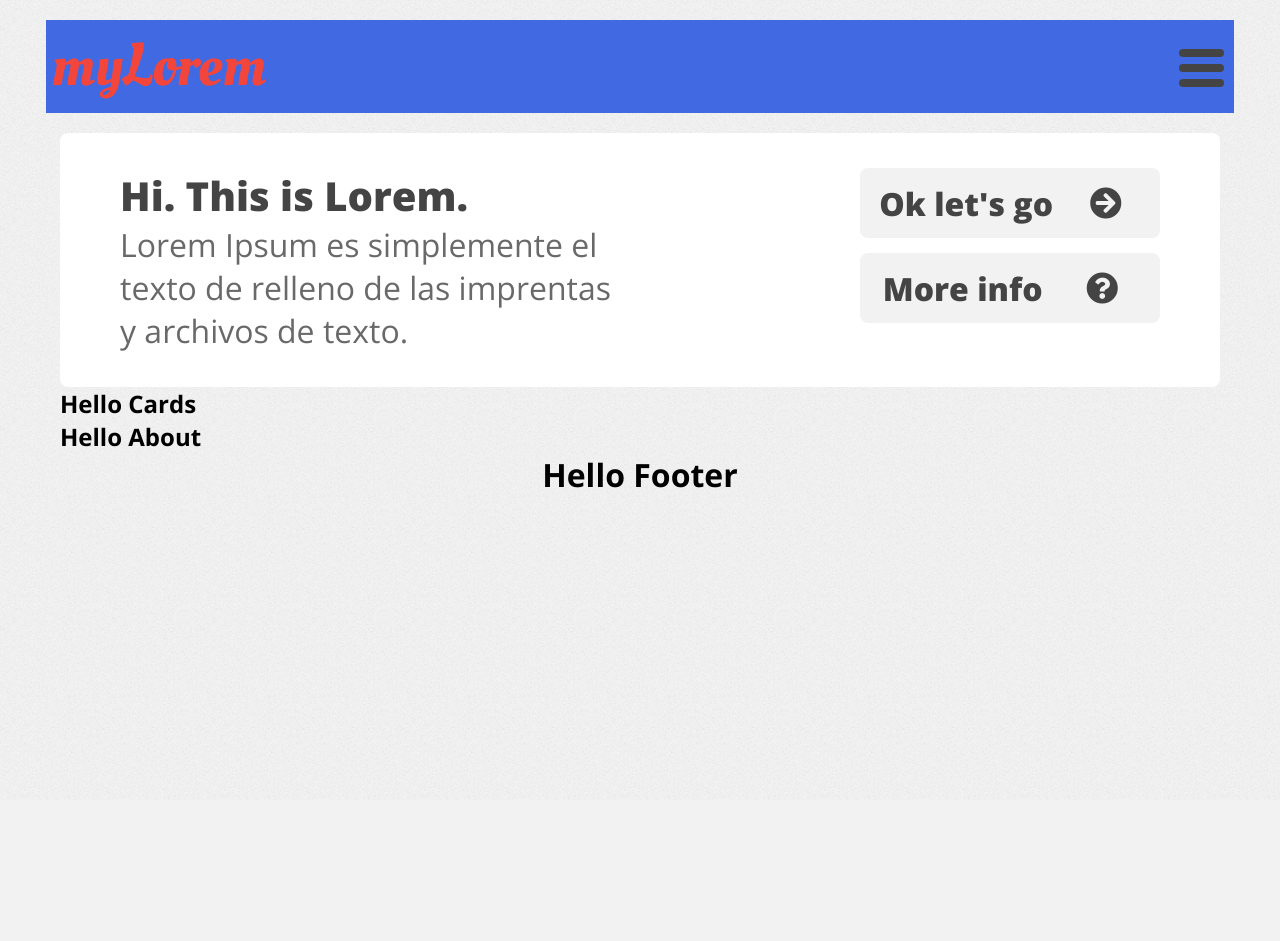
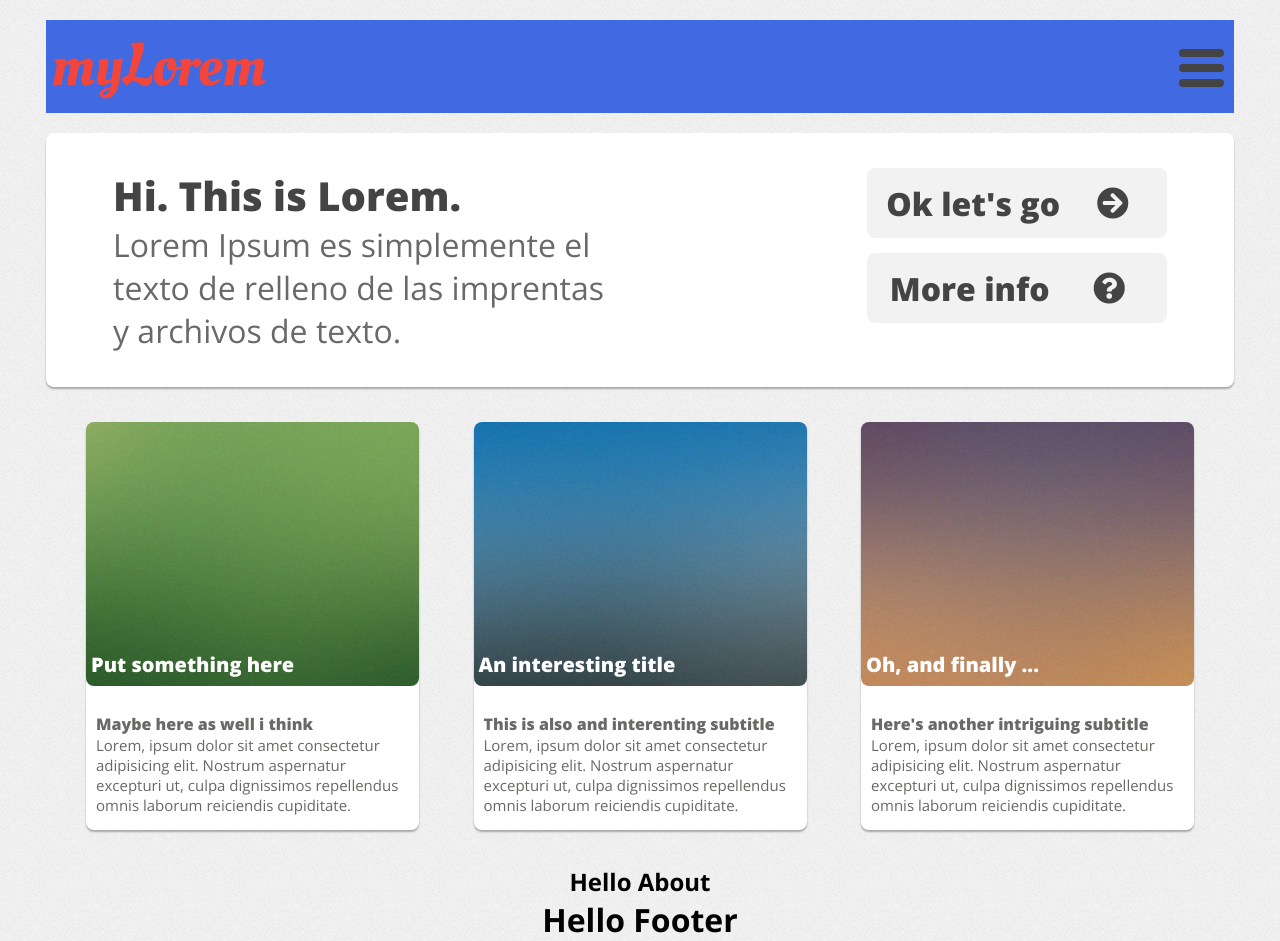
Before and after one commit to FabioFrontdev/Prueba-Frontend, a website: page public/index.html in a window 1280 px wide. Before the commit the page ends 800 px from the top, so only its background shows below. Drawn offline with nearby package versions, Linux system fonts and the light colour scheme.

Commit message:
Se crea elcomponente Cards con sus estilos y RWD

```diff
--- /dev/null
+++ b/dev/components/Cards.pug
@@ -0,0 +1,46 @@
+section#Cards.cards
+
+    div.container-card
+
+        div.container-card__image
+
+            img.container-card__item(src="./assets/pic01.jpg" alt="Pic 01")
+
+            h2.image-title Put something here
+
+        div.container-card__description
+
+            h3.image-subtitle Maybe here as well i think
+
+            p.image-description Lorem, ipsum dolor sit amet consectetur adipisicing elit. Nostrum aspernatur excepturi ut, culpa dignissimos repellendus omnis laborum reiciendis cupiditate.
+
+
+    div.container-card
+
+        div.container-card__image
+
+            img.container-card__item(src="./assets/pic02.jpg" alt="Pic 02")
+
+            h2.image-title An interesting title
+
+        div.container-card__description
+
+            h3.image-subtitle This is also and interenting subtitle
+
+            p.image-description Lorem, ipsum dolor sit amet consectetur adipisicing elit. Nostrum aspernatur excepturi ut, culpa dignissimos repellendus omnis laborum reiciendis cupiditate.
+
+
+
+    div.container-card
+
+        div.container-card__image
+
+            img.container-card__item(src="./assets/pic03.jpg" alt="Pic 03")
+
+            h2.image-title Oh, and finally ...
+
+        div.container-card__description
+
+            h3.image-subtitle Here's another intriguing subtitle
+
+            p.image-description Lorem, ipsum dolor sit amet consectetur adipisicing elit. Nostrum aspernatur excepturi ut, culpa dignissimos repellendus omnis laborum reiciendis cupiditate.
--- a/dev/components/template.pug
+++ b/dev/components/template.pug
@@ -15,14 +15,12 @@ html(lang="en")
 
             include menu
 
-        main.main
-            include Welcome
+        include Welcome
 
-            section#Cards.Cards
-                h1 Hello Cards
+        include Cards
 
-            section#About.About
-                h1 Hello About
+        section#About.About
+            h1 Hello About
 
         footer#Footer.footer
             h1 Hello Footer
--- /dev/null
+++ b/dev/scss/cards.scss
@@ -0,0 +1,92 @@
+@import "./vars.scss";
+
+.cards {
+    max-width: 1400px;
+    width: 100%;
+    padding: 15px 40px;
+    display: flex;
+    flex-direction: row;
+    align-items: flex-start;
+    justify-content: space-between;
+
+    @include mobile {
+        max-width: 376px;
+        min-width: 320px;
+        width: 100%;
+        height: auto;
+        flex-direction: column;
+        align-items: center;
+        padding: 0 5px;
+        margin-top: 10px;
+    }
+}
+
+.container-card {
+    width: 333px;
+    margin: 20px 0;
+    background-color: #fff;
+    border-radius: 8px;
+    -webkit-box-shadow: 0px 2px 2px 0px rgba(0,0,0,0.3);
+    -moz-box-shadow: 0px 2px 2px 0px rgba(0,0,0,0.3);
+    box-shadow: 0px 2px 2px 0px rgba(0,0,0,0.3);
+
+    @include mobile {
+        max-width: 350px;
+        min-width: 310px;
+        width: 100%;
+    }
+}
+
+.container-card__image {
+    display: flex;
+    flex-direction: column;
+    align-items: flex-start;
+    justify-content: center;
+    width: 333px;
+    object-fit: cover;
+    border-radius: 8px;
+
+    @include mobile {
+        width: 100%;
+    }
+}
+
+.container-card__item {
+    width: 333px;
+    object-fit: cover;
+    border-radius: 8px;
+
+    @include mobile {
+        max-width: 350px;
+        min-width: 310px;
+        width: 100%;
+    }
+}
+
+.image-title{
+    color: #fff;
+    font-size: 20px;
+    font-weight: 800;
+    position: relative;
+    top: -35px;
+    padding: 0 5px;
+}
+
+.container-card__description {
+    padding: 0  10px 15px 10px;
+    color: #696967;
+
+    @include mobile {
+        padding: 0 2px;
+    }
+
+    & .image-subtitle {
+        font-size: 16px;
+        font-weight: 800;
+    }
+
+    & .image-description {
+        font-size: 15px;
+        font-weight: 300;
+    }
+}
--- a/dev/scss/index.scss
+++ b/dev/scss/index.scss
@@ -4,6 +4,7 @@
 @import "./header.scss";
 @import "./toggle-menu.scss";
 @import "./welcome.scss";
+@import "./cards.scss";
 
 * {
     margin: 0;
@@ -11,6 +12,7 @@
 }
 
 body {
+
     background: url(../assets/images_bg01.png);
     background-size: 100px;
     background-color: $main-color;
@@ -19,26 +21,27 @@ body {
     flex-direction: column;
     align-items: center;
     justify-content: center;
+    font-family: $universal-font;
 
     @include mobile{
         background-color: $main-color;
         padding: 0;
+        width: 100%;
+        max-width: 375px;
+        min-width: 320px;
     }
 
     @include tablet{
         background-color: $main-color;
+
     }
 
     @include laptop{
         background-color: $main-color;
+
     }
 
     @include desktop{
         background-color: $main-color;
     }
 }
-
-.main, .footer {
-    font-family: $universal-font;
-
-}
--- a/dev/scss/mixins/breakpoints.scss
+++ b/dev/scss/mixins/breakpoints.scss
@@ -1,7 +1,7 @@
 @import "../vars.scss";
 
-$mobile: 360px;
-$tablet: 361px;
+$mobile: 376px;
+$tablet: 425px;
 $laptop: 1024px;
 $desktop: 1400px;
 
--- a/dev/scss/welcome.scss
+++ b/dev/scss/welcome.scss
@@ -10,9 +10,15 @@
     justify-content: space-around;
     background-color: #fff;
     border-radius: 8px;
+    -webkit-box-shadow: 0px 2px 2px 0px rgba(0,0,0,0.3);
+    -moz-box-shadow: 0px 2px 2px 0px rgba(0,0,0,0.3);
+    box-shadow: 0px 2px 2px 0px rgba(0,0,0,0.3);
+
 
     @include mobile {
-        width: 310px;
+        max-width: 376px;
+        min-width: 320px;
+        width: 100%;
         flex-direction: column;
         padding: 0;
         margin-top: 15px;
@@ -25,7 +31,6 @@
 
     @include mobile {
         width: auto;
-        margin: 10px;
     }
 
 }
--- a/public/index.html
+++ b/public/index.html
@@ -20,7 +20,6 @@
         </div>
       </div>
     </header>
-    <main class="main">
     <section class="welcome" id="Welcome">
       <div class="welcome-hi">
         <h1 class="welcome-hi__tilte">Hi. This is Lorem.</h1>
@@ -28,13 +27,38 @@
       </div>
       <div class="welcome-btnPrincipal"><a class="btnPrincipal btnPrincipal1" href="/">Ok let's go<i class="fa fa-arrow-circle-right"></i></a><a class="btnPrincipal" href="/">More info<i class="fas fa-question-circle"></i></a></div>
     </section>
-      <section class="Cards" id="Cards">
-        <h1>Hello Cards</h1>
+    <section class="cards" id="Cards">
+      <div class="container-card">
+        <div class="container-card__image"><img class="container-card__item" src="./assets/pic01.jpg" alt="Pic 01">
+          <h2 class="image-title">Put something here</h2>
+        </div>
+        <div class="container-card__description">
+          <h3 class="image-subtitle">Maybe here as well i think</h3>
+          <p class="image-description">Lorem, ipsum dolor sit amet consectetur adipisicing elit. Nostrum aspernatur excepturi ut, culpa dignissimos repellendus omnis laborum reiciendis cupiditate.</p>
+        </div>
+      </div>
+      <div class="container-card">
+        <div class="container-card__image"><img class="container-card__item" src="./assets/pic02.jpg" alt="Pic 02">
+          <h2 class="image-title">An interesting title</h2>
+        </div>
+        <div class="container-card__description">
+          <h3 class="image-subtitle">This is also and interenting subtitle</h3>
+          <p class="image-description">Lorem, ipsum dolor sit amet consectetur adipisicing elit. Nostrum aspernatur excepturi ut, culpa dignissimos repellendus omnis laborum reiciendis cupiditate. </p>
+        </div>
+      </div>
+      <div class="container-card">
+        <div class="container-card__image"><img class="container-card__item" src="./assets/pic03.jpg" alt="Pic 03">
+          <h2 class="image-title">Oh, and finally ...</h2>
+        </div>
+        <div class="container-card__description">
+          <h3 class="image-subtitle">Here's another intriguing subtitle</h3>
+          <p class="image-description">Lorem, ipsum dolor sit amet consectetur adipisicing elit. Nostrum aspernatur excepturi ut, culpa dignissimos repellendus omnis laborum reiciendis cupiditate. </p>
+        </div>
+      </div>
     </section>
     <section class="About" id="About">
       <h1>Hello About</h1>
     </section>
-    </main>
     <footer class="footer" id="Footer">
       <h1>Hello Footer</h1>
     </footer>
```
Also changed, not shown: public/Cards.html (added), public/assets/pic01.jpg (added), public/assets/pic02.jpg (added), public/assets/pic03.jpg (added), public/css/index.css, public/template.html. Lines whose indentation alone changed are shown as unchanged.
